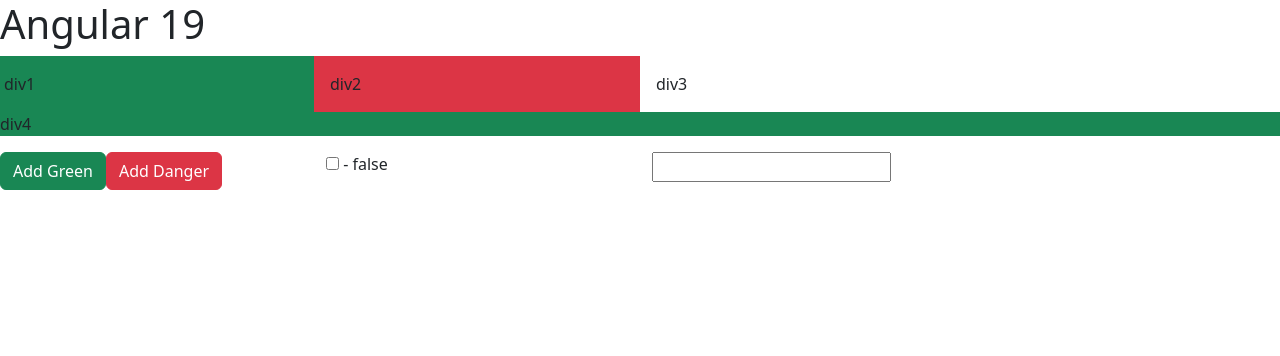
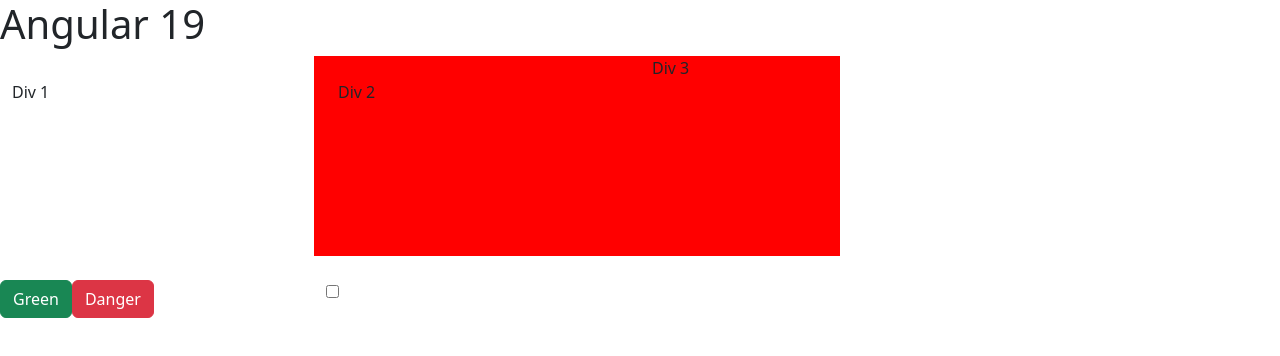
Before and after one commit to Tran-Anh-Quang/angular19Tutorial, an Angular app: page / in a window 1280 px wide. Shown: the top 356 px of the page. Built offline with nearby package versions, Linux system fonts and the light colour scheme.

Commit message:
part 5: ngStyle sample

```diff
--- a/src/app/app.component.html
+++ b/src/app/app.component.html
@@ -1,2 +1,2 @@
 <h1>Angular 19</h1>
-<app-ng-class></app-ng-class>
+<app-ng-style></app-ng-style>
--- a/src/app/app.component.ts
+++ b/src/app/app.component.ts
@@ -1,10 +1,10 @@
 import { Component } from '@angular/core';
 
-import { NgClassComponent } from "./components/ng-class/ng-class.component";
+import { NgStyleComponent } from "./components/ng-style/ng-style.component";
 
 @Component({
   selector: 'app-root',
-  imports: [NgClassComponent],
+  imports: [NgStyleComponent],
   templateUrl: './app.component.html',
   styleUrl: './app.component.css'
 })
--- /dev/null
+++ b/src/app/components/ng-style/ng-style.component.html
@@ -0,0 +1,26 @@
+<div class="row">
+  <div class="col-3 p-4" [ngStyle]="{ 'background-color': div1BckColor }">
+    Div 1
+  </div>
+  <div
+    class="col-3 p-4"
+    [ngStyle]="{ 'background-color': isChecked ? 'green' : 'red' }"
+  >
+    Div 2
+  </div>
+  <div class="col-3" [ngStyle]="myCss">
+    Div 3
+  </div>
+</div>
+
+<div class="row pt-4">
+  <div class="col-3">
+    <button class="btn btn-success" (click)="addDiv1Color('green')">
+      Green
+    </button>
+    <button class="btn btn-danger" (click)="addDiv1Color('red')">Danger</button>
+  </div>
+  <div class="col-3">
+    <input type="checkbox" [(ngModel)]="isChecked" />
+  </div>
+</div>
--- /dev/null
+++ b/src/app/components/ng-style/ng-style.component.ts
@@ -0,0 +1,23 @@
+import { NgStyle } from '@angular/common';
+import { Component } from '@angular/core';
+import { FormsModule } from '@angular/forms';
+
+@Component({
+  selector: 'app-ng-style',
+  imports: [NgStyle, FormsModule],
+  templateUrl: './ng-style.component.html',
+  styleUrl: './ng-style.component.css'
+})
+export class NgStyleComponent {
+  div1BckColor: string = '';
+  isChecked: boolean = false;
+  myCss: any = {
+    'background-color': 'red',
+    'width': '200px',
+    'height': '200px'
+  };
+
+  addDiv1Color(color: string) {
+    this.div1BckColor = color;
+  }
+}
```
Also changed, not shown: src/app/components/ng-style/ng-style.component.css (added), 1 other file (tests, documents, lock files or other folders).
